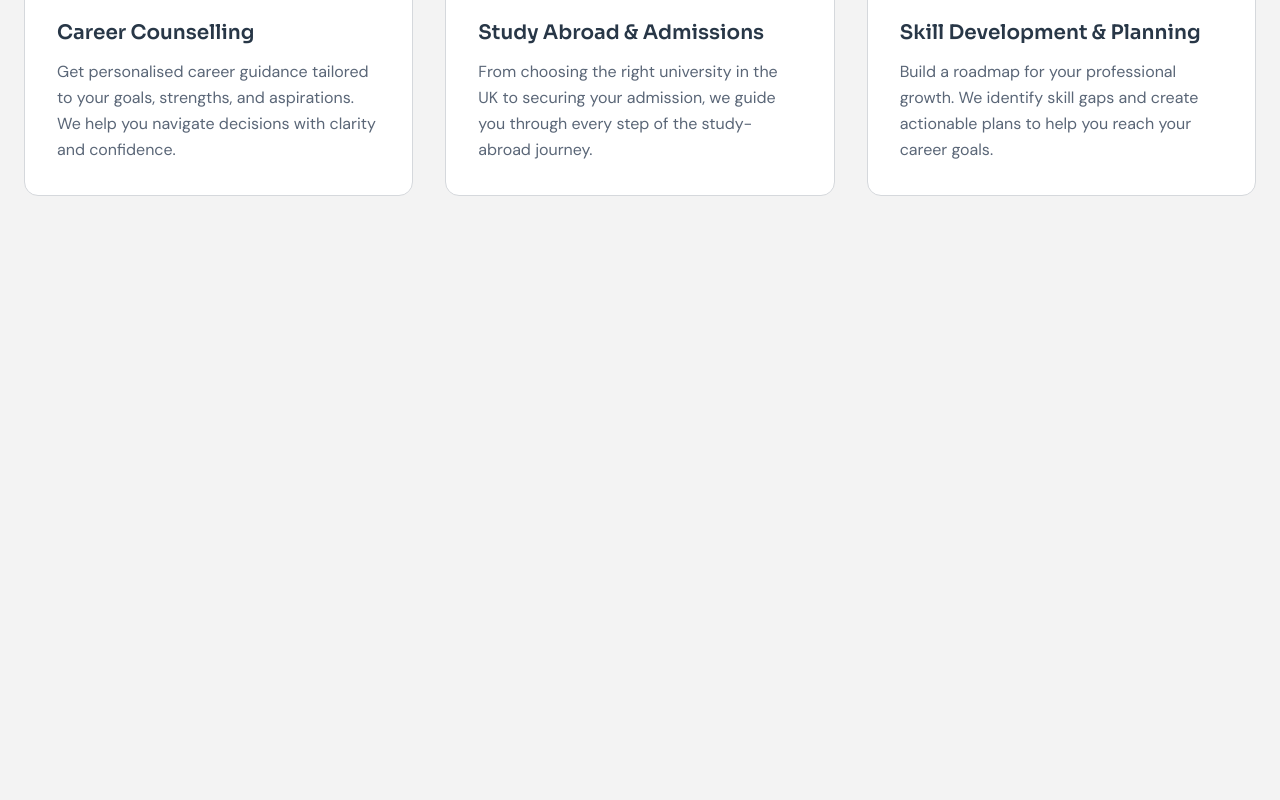
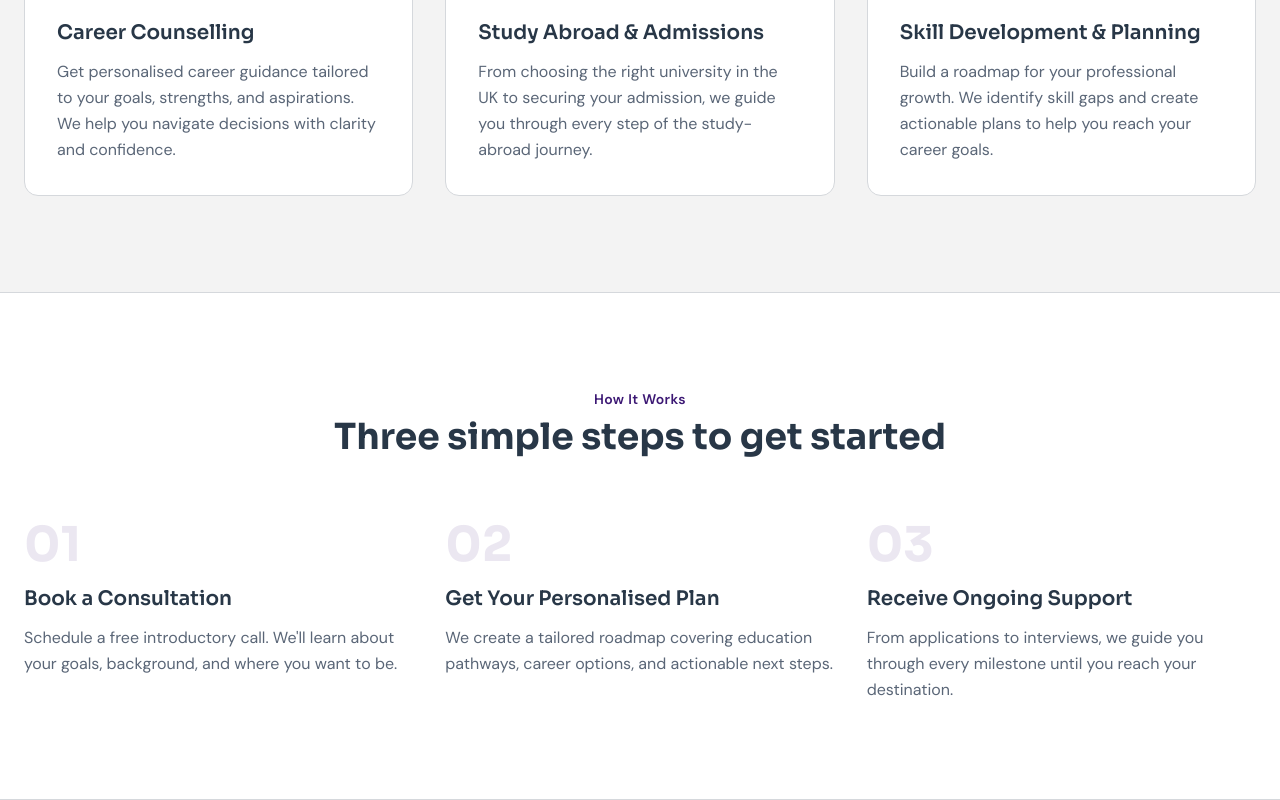
Before and after one commit to creopath/website, a Next.js app: page / in a window 1280 px wide. Shown: the part 1273-2073 px from the top of the page. Before the commit the page ends 1565 px from the top, so only its background shows below. Built offline with nearby package versions, Linux system fonts and the light colour scheme.

Commit message:
add how-it-works section

```diff
--- a/app/page.tsx
+++ b/app/page.tsx
@@ -2,6 +2,7 @@ import { Navbar } from "@/components/navbar"
 import { Hero } from "@/components/hero"
 import { Stats } from "@/components/stats"
 import { Services } from "@/components/services"
+import { HowItWorks } from "@/components/how-it-works"
 
 export default function Page() {
   return (
@@ -11,6 +12,7 @@ export default function Page() {
         <Hero />
         <Stats />
         <Services />
+        <HowItWorks />
       </main>
     </>
   )
--- /dev/null
+++ b/components/how-it-works.tsx
@@ -0,0 +1,81 @@
+"use client"
+
+import { motion } from "motion/react"
+
+const steps = [
+  {
+    number: "01",
+    title: "Book a Consultation",
+    description:
+      "Schedule a free introductory call. We'll learn about your goals, background, and where you want to be.",
+  },
+  {
+    number: "02",
+    title: "Get Your Personalised Plan",
+    description:
+      "We create a tailored roadmap covering education pathways, career options, and actionable next steps.",
+  },
+  {
+    number: "03",
+    title: "Receive Ongoing Support",
+    description:
+      "From applications to interviews, we guide you through every milestone until you reach your destination.",
+  },
+]
+
+const container = {
+  hidden: { opacity: 0 },
+  show: {
+    opacity: 1,
+    transition: { staggerChildren: 0.2 },
+  },
+}
+
+const item = {
+  hidden: { opacity: 0, y: 30 },
+  show: { opacity: 1, y: 0, transition: { duration: 0.5 } },
+}
+
+export function HowItWorks() {
+  return (
+    <section id="how-it-works" className="border-y border-border bg-card px-6 py-24">
+      <div className="mx-auto max-w-7xl">
+        <motion.div
+          initial={{ opacity: 0, y: 20 }}
+          whileInView={{ opacity: 1, y: 0 }}
+          viewport={{ once: true }}
+          className="text-center"
+        >
+          <p className="text-sm font-semibold tracking-wide text-primary">
+            How It Works
+          </p>
+          <h2 className="mt-2 font-heading text-3xl font-bold text-foreground sm:text-4xl">
+            Three simple steps to get started
+          </h2>
+        </motion.div>
+
+        <motion.ol
+          variants={container}
+          initial="hidden"
+          whileInView="show"
+          viewport={{ once: true }}
+          className="mt-16 grid gap-8 md:grid-cols-3"
+        >
+          {steps.map((step) => (
+            <motion.li key={step.number} variants={item} className="relative">
+              <span className="font-heading text-5xl font-bold text-primary/10">
+                {step.number}
+              </span>
+              <h3 className="mt-4 font-heading text-xl font-semibold text-foreground">
+                {step.title}
+              </h3>
+              <p className="mt-3 leading-relaxed text-muted-foreground">
+                {step.description}
+              </p>
+            </motion.li>
+          ))}
+        </motion.ol>
+      </div>
+    </section>
+  )
+}
```
